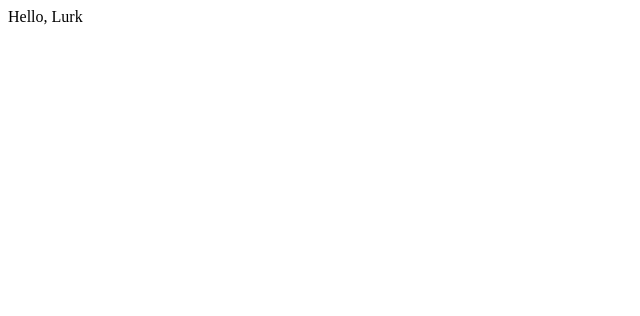
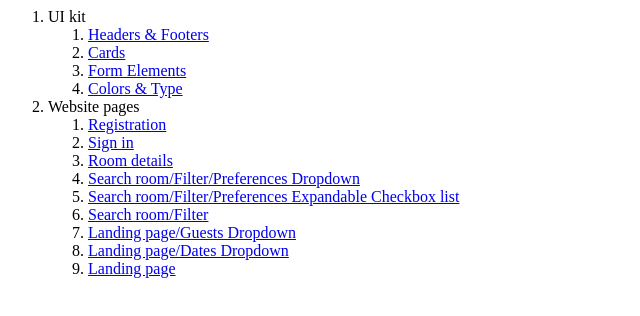
Before and after one commit to Lurk150rus/-not-Lurk150rus.github.io, a plain HTML site: page index.html in a window 1280 px wide. Shown: the whole page, without its empty margins (0-640 px from the left). Drawn offline with Linux system fonts and the light colour scheme.

Commit message:
Add an ol list of all pages

```diff
--- a/index.html
+++ b/index.html
@@ -1 +1,25 @@
-Hello, Lurk
+<ol>
+    <li>
+        <span>UI kit</span>
+        <ol>
+            <li><a href = "#">Headers & Footers</a></li>
+            <li><a href = "#">Cards </a></li>
+            <li><a href = "#">Form Elements</a></li>
+            <li><a href = "#">Colors & Type</a></li>
+        </ol>
+    </li>
+    <li>
+        <span>Website pages</span>
+        <ol>
+            <li><a href = "#">Registration</a></li>
+            <li><a href = "#">Sign in</a></li>
+            <li><a href = "#">Room details</a></li>
+            <li><a href = "#">Search room/Filter/Preferences Dropdown</a></li>
+            <li><a href = "#">Search room/Filter/Preferences Expandable Checkbox list</a></li>
+            <li><a href = "#">Search room/Filter</a></li>
+            <li><a href = "#">Landing page/Guests Dropdown</a></li>
+            <li><a href = "#">Landing page/Dates Dropdown</a></li>
+            <li><a href = "#">Landing page</a></li>
+        </ol>
+    </li>
+</ol>
```
